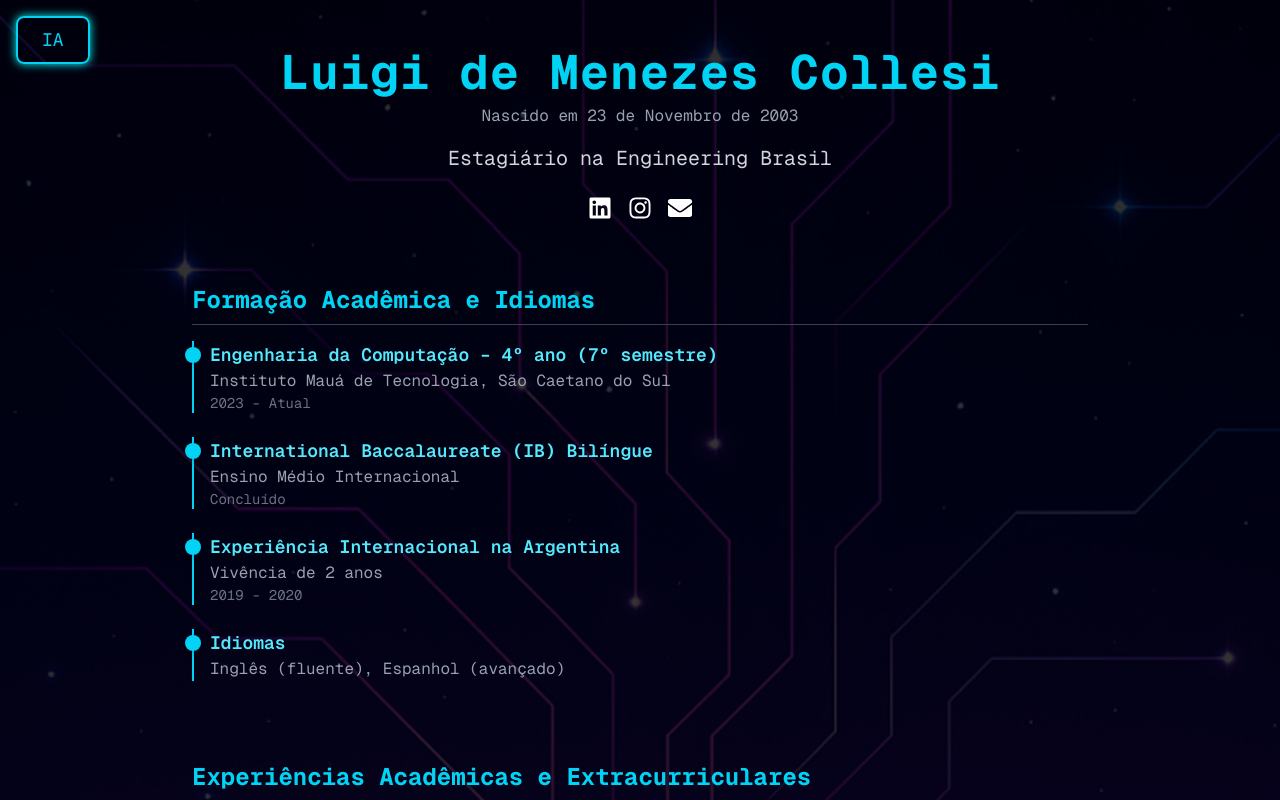
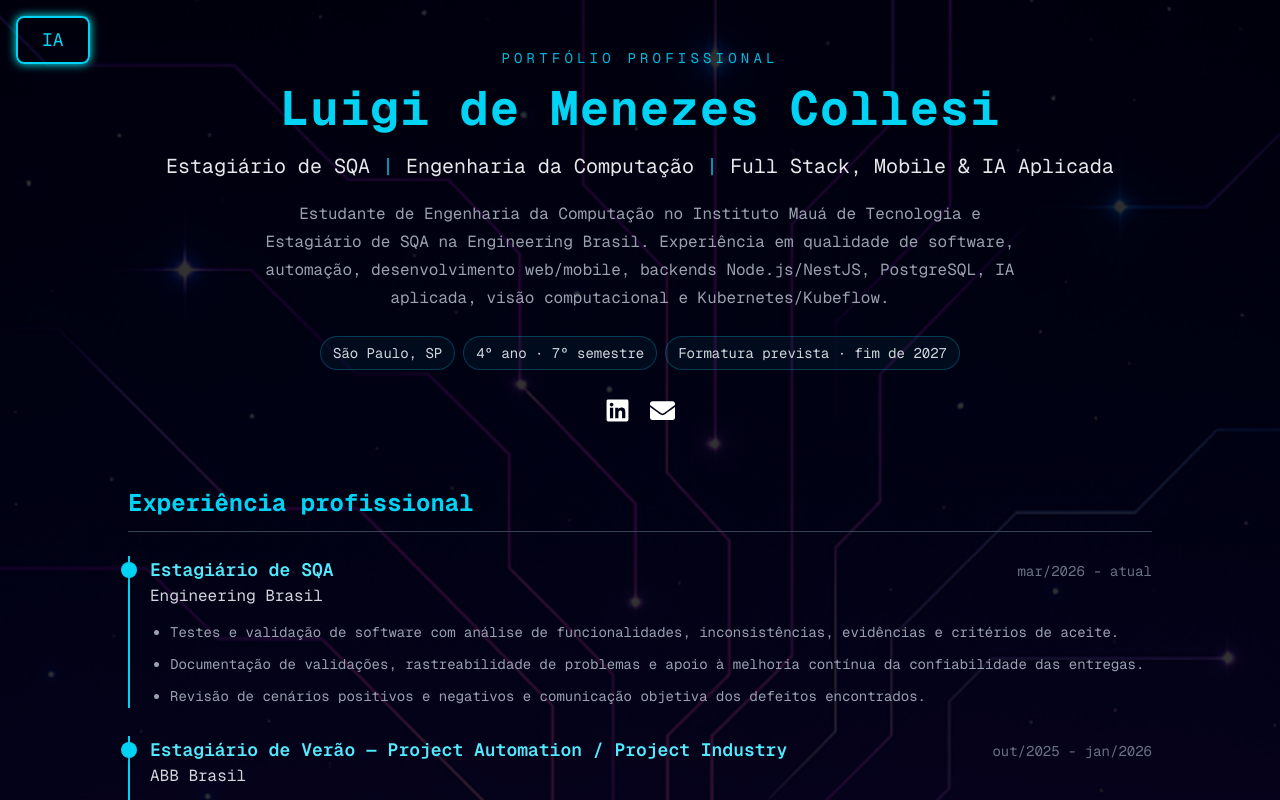
Before and after one commit to luigicollesi/my-site, a Next.js app: page /info in a window 1280 px wide. Built offline with nearby package versions, Linux system fonts and the light colour scheme.

Commit message:
feat: rebuild info page from current resume

```diff
--- a/src/app/info/page.tsx
+++ b/src/app/info/page.tsx
@@ -1,164 +1,277 @@
 'use client';
 
 import Link from 'next/link';
-import { FaInstagram, FaLinkedin, FaEnvelope } from 'react-icons/fa';
+import { FaEnvelope, FaLinkedin } from 'react-icons/fa';
 
-export default function Home() {
+const experiences = [
+  {
+    title: 'Estagiário de SQA',
+    institution: 'Engineering Brasil',
+    period: 'mar/2026 - atual',
+    details: [
+      'Testes e validação de software com análise de funcionalidades, inconsistências, evidências e critérios de aceite.',
+      'Documentação de validações, rastreabilidade de problemas e apoio à melhoria contínua da confiabilidade das entregas.',
+      'Revisão de cenários positivos e negativos e comunicação objetiva dos defeitos encontrados.',
+    ],
+  },
+  {
+    title: 'Estagiário de Verão — Project Automation / Project Industry',
+    institution: 'ABB Brasil',
+    period: 'out/2025 - jan/2026',
+    details: [
+      'Automação de processos internos para centralização de dados contratuais, governança de informações e apoio a Project Management.',
+      'Otimização de fluxos com Controladoria, organização de planilhas operacionais e melhoria da visibilidade de dados.',
+      'Participação em projeto de campo relacionado à organização de processos e upgrades de equipamentos ABB em fábrica.',
+    ],
+  },
+  {
+    title: 'Estagiário de Eletrônica e Telecomunicações',
+    institution: 'Centro de Pesquisas IMT',
+    period: 'dez/2024 - out/2025',
+    details: [
+      'Projetos FINEP de inovação industrial envolvendo análise de dados, tecnologia embarcada, machine learning e treinamento de modelos de IA.',
+      'Integração dos computadores do laboratório em cluster Kubernetes com Kubeflow para otimizar treinamentos e recursos computacionais.',
+      'Soluções de visão computacional e automação para problemas técnicos e industriais, com documentação de experimentos e resultados.',
+    ],
+  },
+  {
+    title: 'Time de Tecnologia',
+    institution: 'Agro Mauá',
+    period: 'ago/2024 - jun/2025',
+    details: [
+      'Desenvolvimento de soluções para pesquisa agrícola, incluindo protótipo de aspirador contador de insetos e IA para contagem de ovos.',
+      'Aplicação de IA, visão computacional e automação para acelerar medições e apoiar decisões do laboratório.',
+    ],
+  },
+  {
+    title: 'Consultor de Projetos de TI',
+    institution: 'Mauá Jr.',
+    period: 'mar/2024 - jan/2025',
+    details: [
+      'Diagnóstico de necessidades tecnológicas com empreendedores, levantamento de requisitos e estruturação de escopo.',
+      'Desenvolvimento de sites completos e liderança de iniciativas internas de capacitação do time de tecnologia.',
+    ],
+  },
+  {
+    title: 'Desenvolvedor Web Full-Stack',
+    institution: 'Projetos Freelance',
+    period: 'em paralelo',
+    details: [
+      'Sites e plataformas web com React, Next.js, Node.js, NestJS, PostgreSQL, APIs e IA.',
+      'Integração de autenticação, bancos de dados, automações e fluxos voltados à experiência do usuário.',
+    ],
+  },
+];
 
+const projects = [
+  {
+    title: 'Portal Escarlate',
+    subtitle: 'Portal de Notícias Inteligente',
+    description:
+      'Portal que pesquisa, sintetiza e resume notícias de diferentes portais brasileiros, combinando coleta, curadoria, automação e IA para organizar múltiplas fontes em conteúdo acessível.',
+  },
+  {
+    title: 'Detecção de EPIs em Salas Elétricas',
+    subtitle: 'Vencedor do Hackatom ABB 2025',
+    description:
+      'Solução com YOLO para detecção de EPIs em ambientes industriais, construída como prova de conceito para segurança, monitoramento e tomada de decisão visual em fábrica.',
+  },
+  {
+    title: 'Monitoramento da Cinética de Crescimento da Soja',
+    subtitle: 'Apresentado na CBSoja 2025',
+    description:
+      'Pipeline em Python com ResNet18 e ResNet50, imagens de horta e análise visual aplicada ao acompanhamento do crescimento da soja em pesquisa agrícola.',
+  },
+  {
+    title: 'Portfólio Pessoal Imersivo',
+    subtitle: 'Este site',
+    description:
+      'Portfólio com experiência visual imersiva, integração de IA e estrutura full stack para apresentar trajetória, competências e projetos de forma interativa.',
+  },
+];
+
+const skills = [
+  {
+    title: 'Qualidade',
+    items: 'SQA · Testes funcionais · Validação · Análise de requisitos · Evidências · Documentação · Confiabilidade',
+  },
+  {
+    title: 'Front-end',
+    items: 'React · Next.js · TypeScript · JavaScript · HTML · CSS · Tailwind CSS · UX/UI',
+  },
+  {
+    title: 'Mobile',
+    items: 'React Native · Interfaces mobile · Consumo de APIs · Fluxos autenticados',
+  },
+  {
+    title: 'Back-end',
+    items: 'Node.js · NestJS · APIs REST · Autenticação · Integrações · Serviços externos',
+  },
+  {
+    title: 'Bancos',
+    items: 'PostgreSQL · MySQL · SQL · Modelagem relacional',
+  },
+  {
+    title: 'IA & Dados',
+    items: 'Python · PyTorch · TensorFlow · OpenCV · YOLO · ResNet · Machine Learning · Redes Neurais',
+  },
+  {
+    title: 'Infraestrutura',
+    items: 'Kubernetes · Kubeflow · Git · GitHub · VS Code · Unity',
+  },
+  {
+    title: 'Linguagens',
+    items: 'Python · TypeScript · JavaScript · Java · C/C++ · SQL · HTML · CSS',
+  },
+];
+
+export default function InfoPage() {
   return (
     <>
-    <Link href="/ai" className="fixed top-4 left-4 px-6 py-2 text-cyan-400 border-2 border-cyan-400 rounded-lg font-mono text-lg shadow-[0_0_10px_#0ff] hover:bg-cyan-400 hover:text-black hover:shadow-[0_0_20px_#0ff] transition duration-300 z-50">
+      <Link
+        href="/ai"
+        className="fixed top-4 left-4 px-6 py-2 text-cyan-400 border-2 border-cyan-400 rounded-lg font-mono text-lg shadow-[0_0_10px_#0ff] hover:bg-cyan-400 hover:text-black hover:shadow-[0_0_20px_#0ff] transition duration-300 z-50"
+      >
         IA
       </Link>
+
       <div className="perspective-container bg-black">
-
         <div className="parallax-bg" />
 
-        <div className="min-h-screen text-white font-mono px-6 py-12 relative z-0">
+        <main className="min-h-screen text-white font-mono px-5 sm:px-6 py-12 relative z-0">
+          <header className="max-w-5xl mx-auto text-center mb-16 animate-fade-in relative mt-10 md:mt-0 z-10">
+            <p className="text-sm uppercase tracking-[0.3em] text-cyan-500 mb-4">Portfólio profissional</p>
+            <h1 className="text-4xl sm:text-5xl font-bold text-cyan-400 drop-shadow-lg tracking-wide">
+              Luigi de Menezes Collesi
+            </h1>
+            <p className="text-lg sm:text-xl mt-5 text-gray-200">
+              Estagiário de SQA <span className="text-cyan-500">|</span> Engenharia da Computação{' '}
+              <span className="text-cyan-500">|</span> Full Stack, Mobile & IA Aplicada
+            </p>
+            <p className="max-w-3xl mx-auto text-sm sm:text-base leading-7 text-gray-400 mt-5">
+              Estudante de Engenharia da Computação no Instituto Mauá de Tecnologia e Estagiário de SQA na
+              Engineering Brasil. Experiência em qualidade de software, automação, desenvolvimento web/mobile,
+              backends Node.js/NestJS, PostgreSQL, IA aplicada, visão computacional e Kubernetes/Kubeflow.
+            </p>
 
-            <div className="max-w-5xl mx-auto text-center mb-16 animate-fade-in relative mt-8 md:mt-0 z-10">
-                <h1 className="text-5xl font-bold text-cyan-400 drop-shadow-lg tracking-wide z-10">Luigi de Menezes Collesi</h1>
-                <p className="text-base text-gray-400 mt-2 z-10">Nascido em 23 de Novembro de 2003</p>
-                <p className="text-xl mt-4 text-gray-300 z-10">Estagiário na Engineering Brasil</p>
-                <div className="mt-6 flex justify-center gap-4">
-                <a href="https://linkedin.com/in/luigi-collesi" target="_blank" rel="noopener noreferrer" className="hover:text-cyan-300 transition">
-                    <FaLinkedin size={24} />
+            <div className="mt-6 flex flex-wrap justify-center gap-2 text-xs sm:text-sm text-gray-300">
+              <Tag>São Paulo, SP</Tag>
+              <Tag>4º ano · 7º semestre</Tag>
+              <Tag>Formatura prevista · fim de 2027</Tag>
+            </div>
+
+            <div className="mt-7 flex justify-center gap-5">
+              <a
+                href="https://linkedin.com/in/luigi-collesi"
+                target="_blank"
+                rel="noopener noreferrer"
+                aria-label="LinkedIn"
+                className="hover:text-cyan-300 transition"
+              >
+                <FaLinkedin size={25} />
               </a>
-                <a href="https://instagram.com/luigi.collesi" target="_blank" rel="noopener noreferrer" className="hover:text-cyan-300 transition">
-                    <FaInstagram size={24} />
-                </a>
-                <a href="mailto:luigicollesi@gmail.com" className="hover:text-cyan-300 transition">
-                    <FaEnvelope size={24} />
+              <a
+                href="mailto:luigicollesi@gmail.com"
+                aria-label="Email"
+                className="hover:text-cyan-300 transition"
+              >
+                <FaEnvelope size={25} />
               </a>
             </div>
-            </div>
+          </header>
 
-            <div className="space-y-20 max-w-4xl mx-auto relative z-10">
-                <Section title="Formação Acadêmica e Idiomas">
-                    <div className="space-y-6">
-                        <TimelineItem
-                        title="Engenharia da Computação – 4º ano (7º semestre)"
-                        institution="Instituto Mauá de Tecnologia, São Caetano do Sul"
-                        period="2023 - Atual"
-                        />
-                        <TimelineItem
-                        title="International Baccalaureate (IB) Bilíngue"
-                        institution="Ensino Médio Internacional"
-                        period="Concluído"
-                        />
-                        <TimelineItem
-                        title="Experiência Internacional na Argentina"
-                        institution="Vivência de 2 anos"
-                        period="2019 - 2020"
-                        />
-                        <TimelineItem
-                        title="Idiomas"
-                        institution="Inglês (fluente), Espanhol (avançado)"
-                        period=""
-                        />
+          <div className="space-y-20 max-w-5xl mx-auto relative z-10">
+            <Section title="Experiência profissional">
+              <div className="space-y-7">
+                {experiences.map((experience) => (
+                  <TimelineItem key={`${experience.institution}-${experience.period}`} {...experience} />
+                ))}
               </div>
             </Section>
 
-                <Section title="Experiências Acadêmicas e Extracurriculares">
-                    <div className="space-y-6">
-                        <TimelineItem title="Membro do Time de Tecnologia" institution="Agro Mauá" period="1 ano" />
-                        <TimelineItem title="Consultor de Tecnologia" institution="Mauá Jr." period="1 ano" />
-                        <TimelineItem title="Integrante do time de Xadrez" institution="Instituto Mauá de Tecnologia" period="Desde 2023" />
-                        <TimelineItem title="Histórico Esportivo" institution="Futebol, basquete, vôlei em nível escolar" period="2012 - 2020" />
-                        <TimelineItem title="Torneios Internacionais" institution="Futebol (Argentina, Canadá), Vôlei (Equador)" period="Diversos anos" />
+            <Section title="Projetos técnicos">
+              <div className="grid gap-5 md:grid-cols-2">
+                {projects.map((project) => (
+                  <ProjectCard key={project.title} {...project} />
+                ))}
               </div>
             </Section>
 
-                <Section title="Experiências Profissionais">
-                    <div className="space-y-6">
-                        <TimelineItem
-                          title="Estagiário no Centro de Pesquisa do Instituto Mauá de Tecnologia"
-                          institution="Pesquisa aplicada e desenvolvimento tecnológico"
-                          period="De dezembro de 2024 a outubro de 2025"
-                        />
-                        <TimelineItem
-                          title="Estagiário no Departamento de Project Industry da ABB Brasil"
-                          institution="Atuação na área de Project Automation Project Industry, com automatização de processos de Project Management, planilhas de controladoria e organização de processos de instalação de placas elétricas em fábrica"
-                          period="De outubro de 2025 a janeiro de 2026"
-                        />
-                        <TimelineItem
-                          title="Estagiário de SQA (Software Quality Assurance) na Engineering Brasil"
-                          institution="Garantia de qualidade, testes e validação de software"
-                          period="De março de 2026 até o momento"
-                        />
-                        <TimelineItem
-                          title="Experiências freelance em desenvolvimento web"
-                          institution="Projetos de sites inteligentes e plataformas web de inovação"
-                          period="Em paralelo às atividades profissionais"
-                        />
-                    </div>
-                </Section>
-
-                <Section title="Projetos e Realizações Técnicas">
-                    <div className="space-y-6">
-                        <TimelineItem
-                        title="Monitoramento da Cinética de Crescimento da Soja"
-                        institution="Modelo com ResNet18/50 treinado em imagens da horta"
-                        period="Apresentação na CBSoja 2025"
-                        />
-                        <TimelineItem
-                        title="Detecção de EPIs em Salas Elétricas"
-                        institution="Arquitetura YOLO. Vencedor do Hackatom ABB"
-                        period="2025"
-                        />
-                        <TimelineItem
-                        title="CardBot Arena – Plataforma de Truco com Algoritmos"
-                        institution="Next.js com back-end, autenticação e IA em Python"
-                        period="2025"
-                        />
-                        <TimelineItem
-                        title="Meu Site! – Portfólio Pessoal com Experiência Imersiva"
-                        institution="Integração de IA, front-end e back-end com design imersivo"
-                        period="Projeto atual"
-                        />
-                        <TimelineItem
-                        title="Projetos no Centro de Pesquisa da Mauá"
-                        institution="IA aplicada, tecnologia embarcada e soluções práticas"
-                        period="Durante o estágio"
-                        />
-                    </div>
-                </Section>
-
-                <Section title="Habilidades Técnicas">
-                <div className="space-y-8 relative">
-                    {[
-                    {
-                        title: 'Inteligência Artificial & Visão Computacional',
-                        skills: ['Python', 'PyTorch', 'TensorFlow', 'OpenCV', 'YOLO', 'Redes Neurais', 'Visão Computacional']
-                    },
-                    {
-                        title: 'Desenvolvimento Web Fullstack',
-                        skills: ['JavaScript', 'TypeScript', 'HTML/CSS', 'SQL', 'React', 'Next.js', 'Node.js', 'Auth.js', 'Fullstack Web']
-                    },
-                    {
-                        title: 'Outras Linguagens e Tecnologias',
-                        skills: ['C/C++', 'Java', 'MySQL']
-                    }
-                    ].map(({ title, skills }) => (
-                    <div key={title} className="relative">
-                        <TimelineItem
-                            title={title}
-                            institution={skills.join(' | ')}
-                            period=""
-                        />
+            <Section title="Competências técnicas">
+              <div className="grid gap-4 md:grid-cols-2">
+                {skills.map((skill) => (
+                  <div
+                    key={skill.title}
+                    className="border border-cyan-400/20 bg-black/50 rounded-lg p-5 shadow-[0_0_18px_rgba(0,255,255,0.04)]"
+                  >
+                    <h3 className="text-cyan-300 font-semibold mb-2">{skill.title}</h3>
+                    <p className="text-sm leading-6 text-gray-400">{skill.items}</p>
                   </div>
                 ))}
               </div>
             </Section>
 
-                <Section title="Interesses">
+            <Section title="Formação e idiomas">
+              <div className="grid gap-8 md:grid-cols-2">
                 <div className="space-y-6">
-                    <TimelineItem title="Interesses Técnicos" institution="IA Aplicada, Pesquisas na área de computação" period="" />
-                    <TimelineItem title="Interesses Pessoais" institution="Novas Tecnologias, Xadrez, Esportes, Games" period="" />
+                  <TimelineItem
+                    title="Engenharia da Computação — 4º ano / 7º semestre"
+                    institution="Instituto Mauá de Tecnologia"
+                    period="2023 - atual · conclusão prevista para o fim de 2027"
+                  />
+                  <TimelineItem
+                    title="International Baccalaureate (IB)"
+                    institution="Diploma internacional de ensino"
+                    period="Concluído"
+                  />
+                  <TimelineItem
+                    title="Ensino Médio"
+                    institution="Escola Bilíngue Pueri Domus"
+                    period="2021 - 2022"
+                  />
+                  <TimelineItem
+                    title="Ensino Médio — Argentina"
+                    institution="Asociación Escuelas Lincoln"
+                    period="2019 - 2020"
+                  />
+                  <TimelineItem
+                    title="Ensino Fundamental"
+                    institution="Humboldt Schule"
+                    period="2011 - 2018"
+                  />
+                </div>
+
+                <div className="space-y-4">
+                  <InfoCard title="Português" text="Nativo" />
+                  <InfoCard title="Inglês" text="Fluente" />
+                  <InfoCard title="Espanhol" text="Avançado" />
+                  <InfoCard title="Alemão" text="Básico" />
+                </div>
+              </div>
+            </Section>
+
+            <Section title="Destaques e atividades">
+              <div className="grid gap-5 md:grid-cols-2">
+                <InfoCard
+                  title="Hackatom ABB 2025"
+                  text="Projeto vencedor com visão computacional aplicada à segurança industrial."
+                />
+                <InfoCard
+                  title="Kubernetes & Kubeflow"
+                  text="Experiência na integração de computadores de laboratório em cluster para treinamento e otimização de modelos de IA."
+                />
+                <InfoCard
+                  title="Xadrez universitário"
+                  text="Integrante do time de xadrez do Instituto Mauá de Tecnologia desde 2023."
+                />
+                <InfoCard
+                  title="Esportes e interesses"
+                  text="Histórico em futebol, basquete e vôlei, com participação em torneios internacionais. Interesses em IA aplicada, computação, novas tecnologias, xadrez, esportes e games."
+                />
               </div>
             </Section>
           </div>
-        </div>
+        </main>
       </div>
     </>
   );
@@ -167,7 +280,7 @@ export default function Home() {
 function Section({ title, children }: { title: string; children: React.ReactNode }) {
   return (
     <section>
-      <h2 className="text-2xl font-bold text-cyan-400 mb-4 border-b border-gray-700 pb-2">{title}</h2>
+      <h2 className="text-2xl font-bold text-cyan-400 mb-6 border-b border-gray-700 pb-3">{title}</h2>
       {children}
     </section>
   );
@@ -177,17 +290,61 @@ function TimelineItem({
   title,
   institution,
   period,
+  details,
 }: {
   title: string;
   institution: string;
   period: string;
+  details?: string[];
 }) {
   return (
-    <div className="border-l-2 border-cyan-400 pl-4 relative">
-      <div className="absolute left-[-9px] top-1.5 w-4 h-4 bg-cyan-400 rounded-full shadow-md"></div>
+    <article className="border-l-2 border-cyan-400 pl-5 relative">
+      <div className="absolute left-[-9px] top-1.5 w-4 h-4 bg-cyan-400 rounded-full shadow-md" />
+      <div className="flex flex-col gap-1 sm:flex-row sm:items-baseline sm:justify-between sm:gap-5">
+        <div>
           <h3 className="text-lg font-semibold text-cyan-300">{title}</h3>
-      <p className="text-md text-gray-400">{institution}</p>
-      {period && <p className="text-sm text-gray-500">{period}</p>}
+          <p className="text-sm sm:text-base text-gray-300">{institution}</p>
+        </div>
+        {period && <p className="text-sm text-gray-500 shrink-0">{period}</p>}
+      </div>
+      {details?.length ? (
+        <ul className="mt-3 space-y-2 text-sm leading-6 text-gray-400 list-disc pl-5">
+          {details.map((detail) => (
+            <li key={detail}>{detail}</li>
+          ))}
+        </ul>
+      ) : null}
+    </article>
+  );
+}
+
+function ProjectCard({
+  title,
+  subtitle,
+  description,
+}: {
+  title: string;
+  subtitle: string;
+  description: string;
+}) {
+  return (
+    <article className="border border-cyan-400/25 bg-black/55 rounded-xl p-5 shadow-[0_0_20px_rgba(0,255,255,0.05)]">
+      <h3 className="text-lg font-semibold text-cyan-300">{title}</h3>
+      <p className="text-xs uppercase tracking-wider text-cyan-600 mt-1">{subtitle}</p>
+      <p className="text-sm leading-6 text-gray-400 mt-4">{description}</p>
+    </article>
+  );
+}
+
+function InfoCard({ title, text }: { title: string; text: string }) {
+  return (
+    <div className="border border-gray-800 bg-black/40 rounded-lg p-5">
+      <h3 className="text-cyan-300 font-semibold">{title}</h3>
+      <p className="text-sm leading-6 text-gray-400 mt-2">{text}</p>
     </div>
   );
 }
+
+function Tag({ children }: { children: React.ReactNode }) {
+  return <span className="border border-cyan-400/25 rounded-full px-3 py-1.5 bg-cyan-400/5">{children}</span>;
+}
```
Lines whose indentation alone changed are shown as unchanged.
